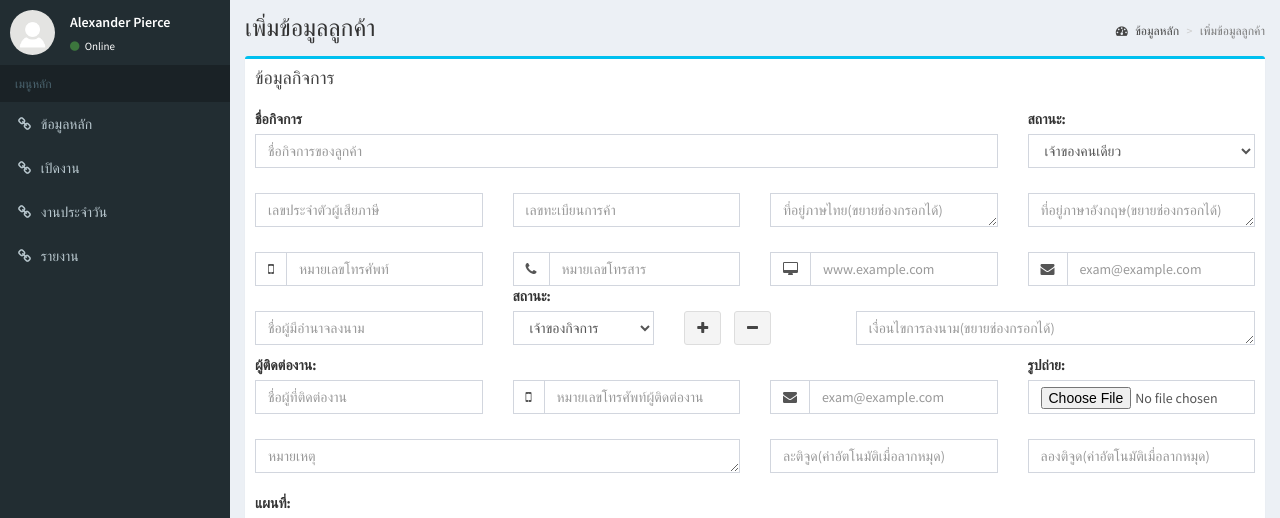
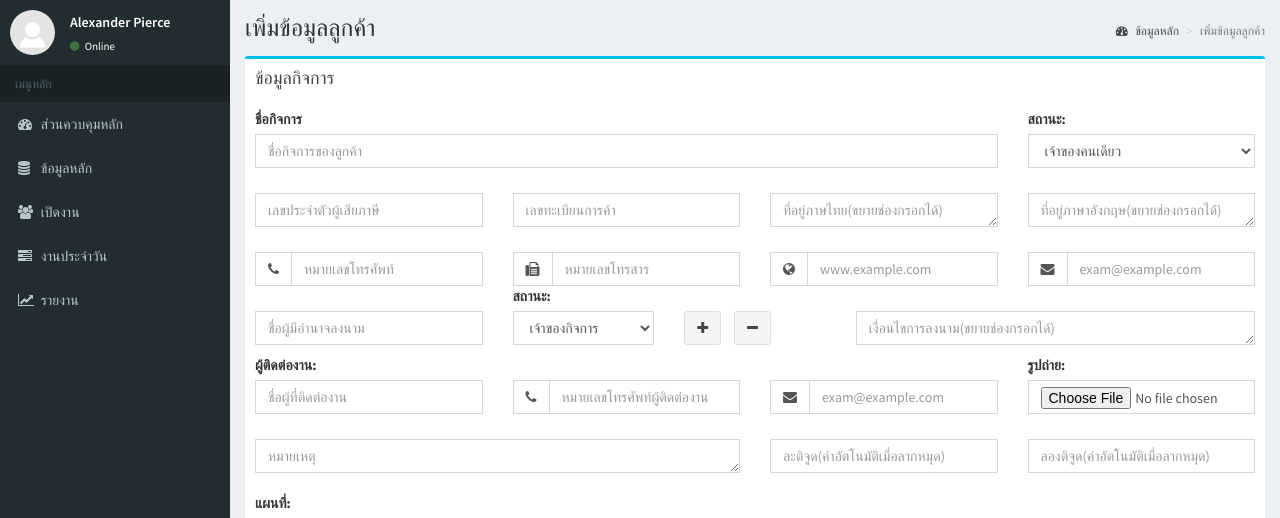
Before and after one commit to thesis-cpe/spch1, a PHP site: page /add-customer.php in a window 1280 px wide. Shown: the part 50-568 px from the top of the page. Run offline with PHP 8.4, Linux system fonts and the light colour scheme; some libraries are stand-ins or nearby versions.

Commit message:
เปลี่ยน icon side menu + เปลี่ยน icon หน้ารายงาน

```diff
--- a/add-customer.php
+++ b/add-customer.php
@@ -141,7 +141,7 @@ scratch. This page gets rid of all links and provides the needed markup only.
                                     <label>&nbsp;</label>
                                     <div class="input-group">
                                         <div class="input-group-addon">
-                                            <i class="fa fa-mobile-phone"></i>
+                                            <i class="fa fa-phone"></i>
                                         </div>
                                         <input name="txtCusTel" type="text" class="form-control" placeholder="หมายเลขโทรศัพท์">
                                     </div>
@@ -150,7 +150,7 @@ scratch. This page gets rid of all links and provides the needed markup only.
                                     <label>&nbsp;</label>
                                     <div class="input-group">
                                         <div class="input-group-addon">
-                                            <i class="fa fa-phone"></i>
+                                            <i class="fa fa-fax"></i>
                                         </div>
                                         <input name="txtCusFax" type="text" class="form-control" placeholder="หมายเลขโทรสาร">
                                     </div>
@@ -159,7 +159,7 @@ scratch. This page gets rid of all links and provides the needed markup only.
                                     <label>&nbsp;</label>
                                     <div class="input-group">
                                         <div class="input-group-addon">
-                                            <i class="fa fa-desktop"></i>
+                                            <i class="fa  fa-globe"></i>
                                         </div>
                                         <input name="txtCusWeb" type="text" class="form-control" placeholder="www.example.com">
                                     </div>
@@ -217,7 +217,7 @@ scratch. This page gets rid of all links and provides the needed markup only.
                                     <label>&nbsp;</label>
                                     <div class="input-group">
                                         <div class="input-group-addon">
-                                            <i class="fa fa-mobile-phone"></i>
+                                            <i class="fa fa-phone"></i>
                                         </div>
                                         <input name="txtContractTel" type="text" class="form-control" placeholder="หมายเลขโทรศัพท์ผู้ติดต่องาน"/>
                                     </div>
--- a/include-page/side-bar.php
+++ b/include-page/side-bar.php
@@ -28,10 +28,11 @@
       <ul class="sidebar-menu">
         <li class="header">เมนูหลัก</li>
         <!-- Optionally, you can add icons to the links -->
-        <li><a href="main-data.php"><i class="fa fa-link"></i> <span>ข้อมูลหลัก</span></a></li>
-        <li><a href="#"><i class="fa fa-link"></i> <span>เปิดงาน</span></a></li>
-        <li><a href="daily-work.php"><i class="fa fa-link"></i> <span>งานประจำวัน</span></a></li>
-        <li><a href="#"><i class="fa fa-link"></i> <span>รายงาน</span></a></li>
+        <li><a href="#"><i class="fa fa-tachometer"></i> <span>ส่วนควบคุมหลัก</span></a></li>
+        <li><a href="main-data.php"><i class="fa fa-database"></i> <span>ข้อมูลหลัก</span></a></li>
+        <li><a href="#"><i class="fa fa-group"></i> <span>เปิดงาน</span></a></li>
+        <li><a href="daily-work.php"><i class="fa fa-tasks"></i> <span>งานประจำวัน</span></a></li>
+        <li><a href="#"><i class="fa fa-line-chart"></i> <span>รายงาน</span></a></li>
 
 
 
```
